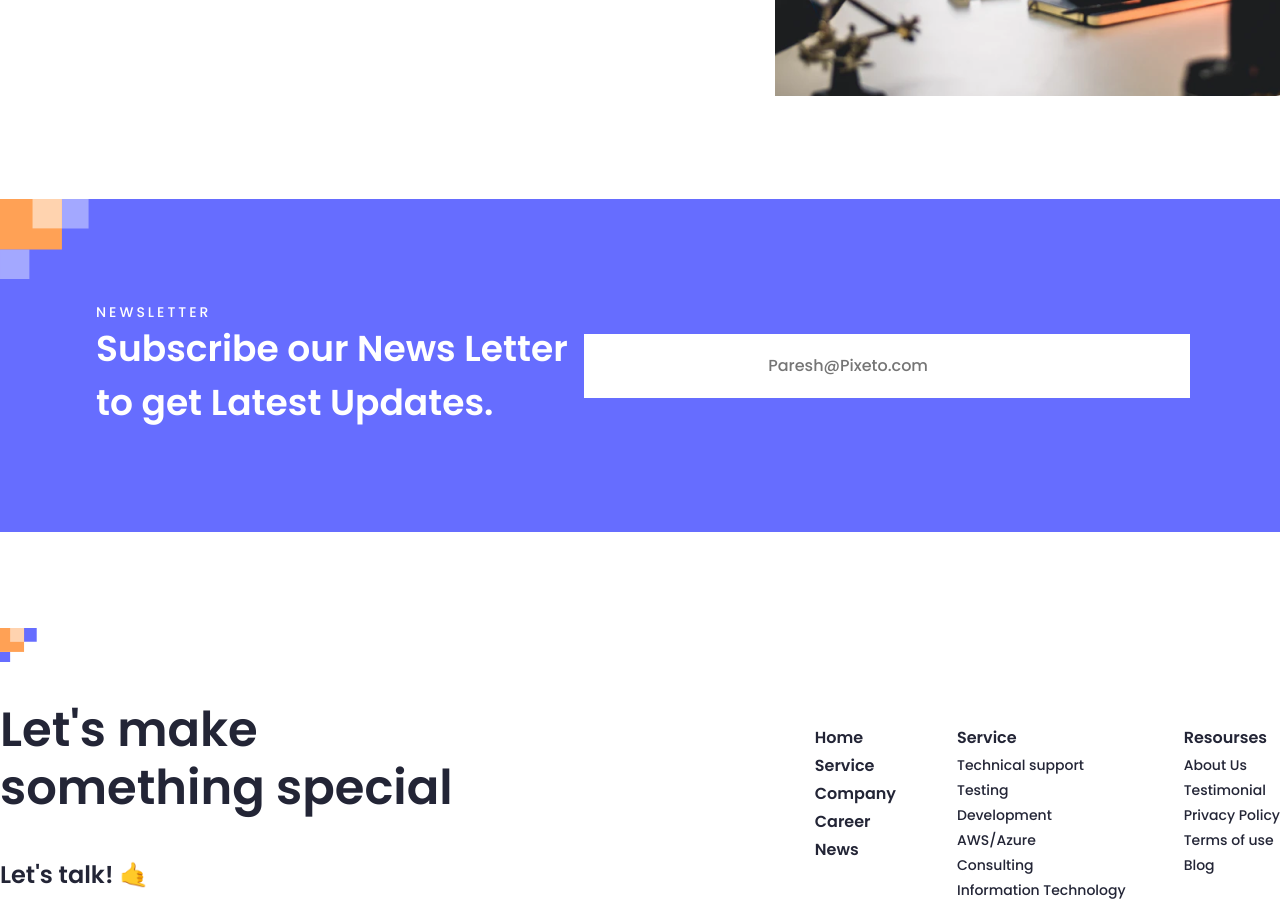
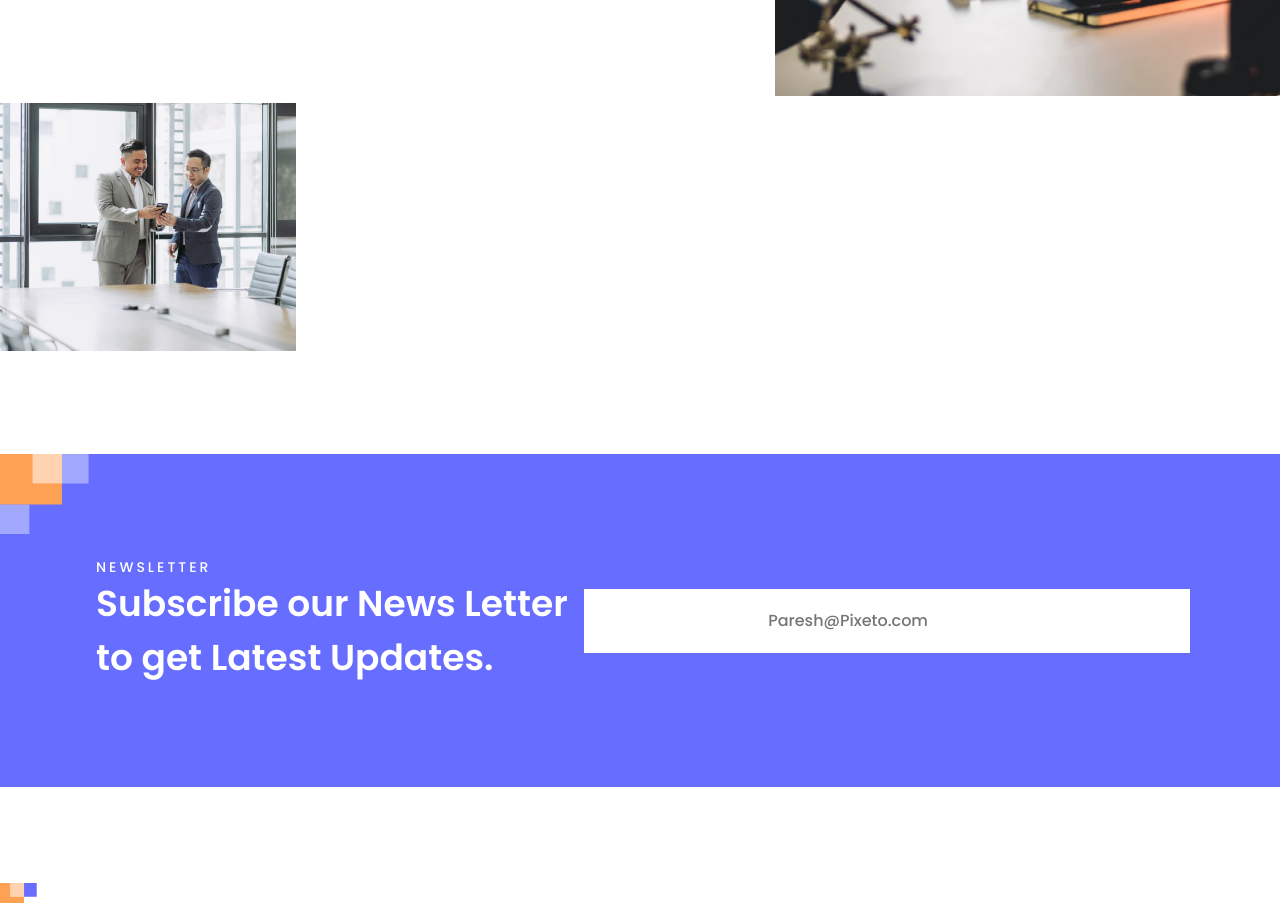
Before and after one commit to Bexruzqoraboyev/my-project, a plain HTML site: page pages/services.html in a window 1280 px wide. Shown: the part 4443-5346 px from the top of the page. Drawn offline with Linux system fonts and the light colour scheme.

Commit message:
img qo'shdim

```diff
--- a/pages/services.html
+++ b/pages/services.html
@@ -328,6 +328,7 @@
       </div>
     </div>
     <!-- aside  -->
+     <img src="../images/newslateer/card-team-today-4.png" alt="no img">
 
     <div class="container">
       <div class="newsletter">
```
